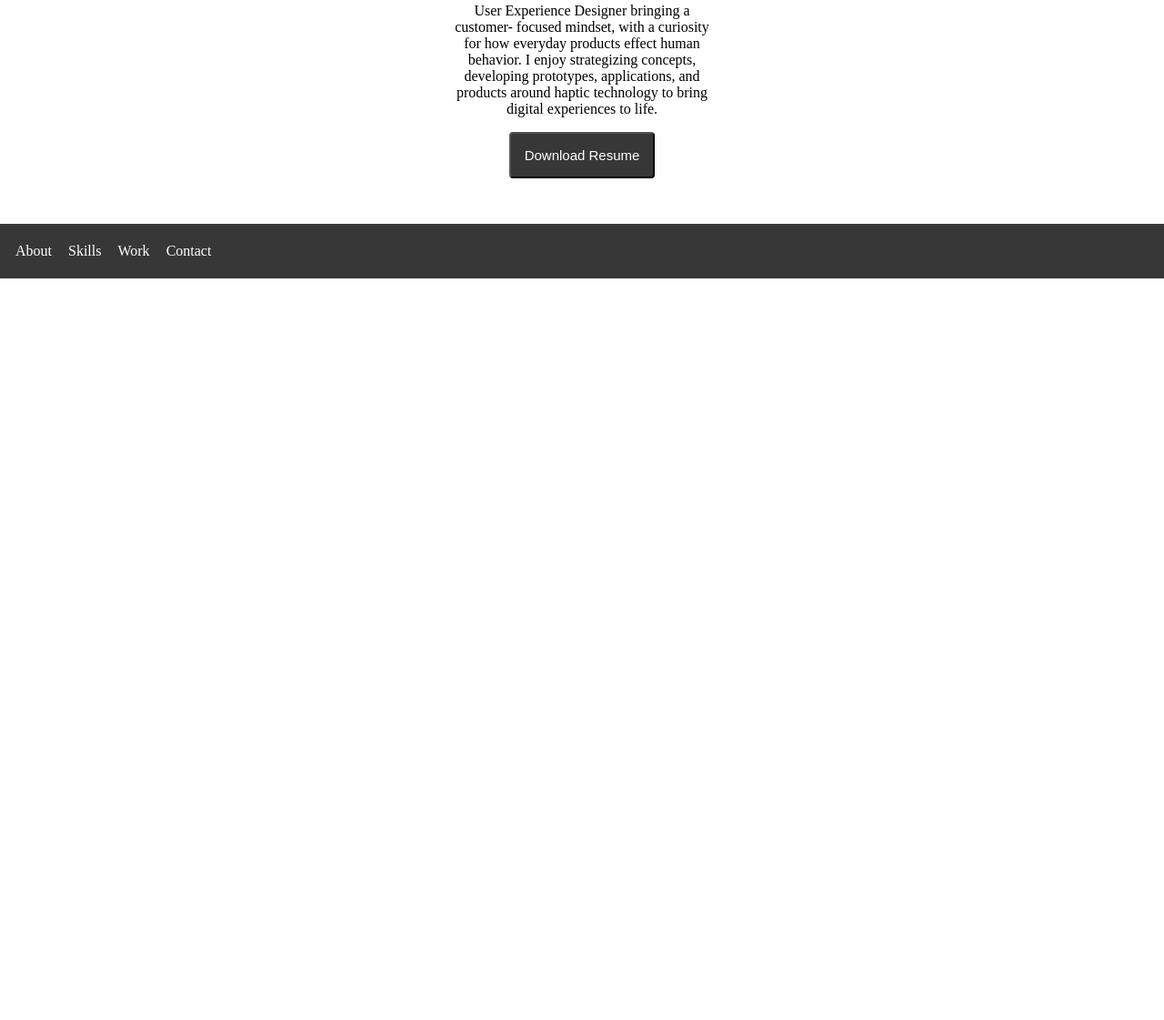
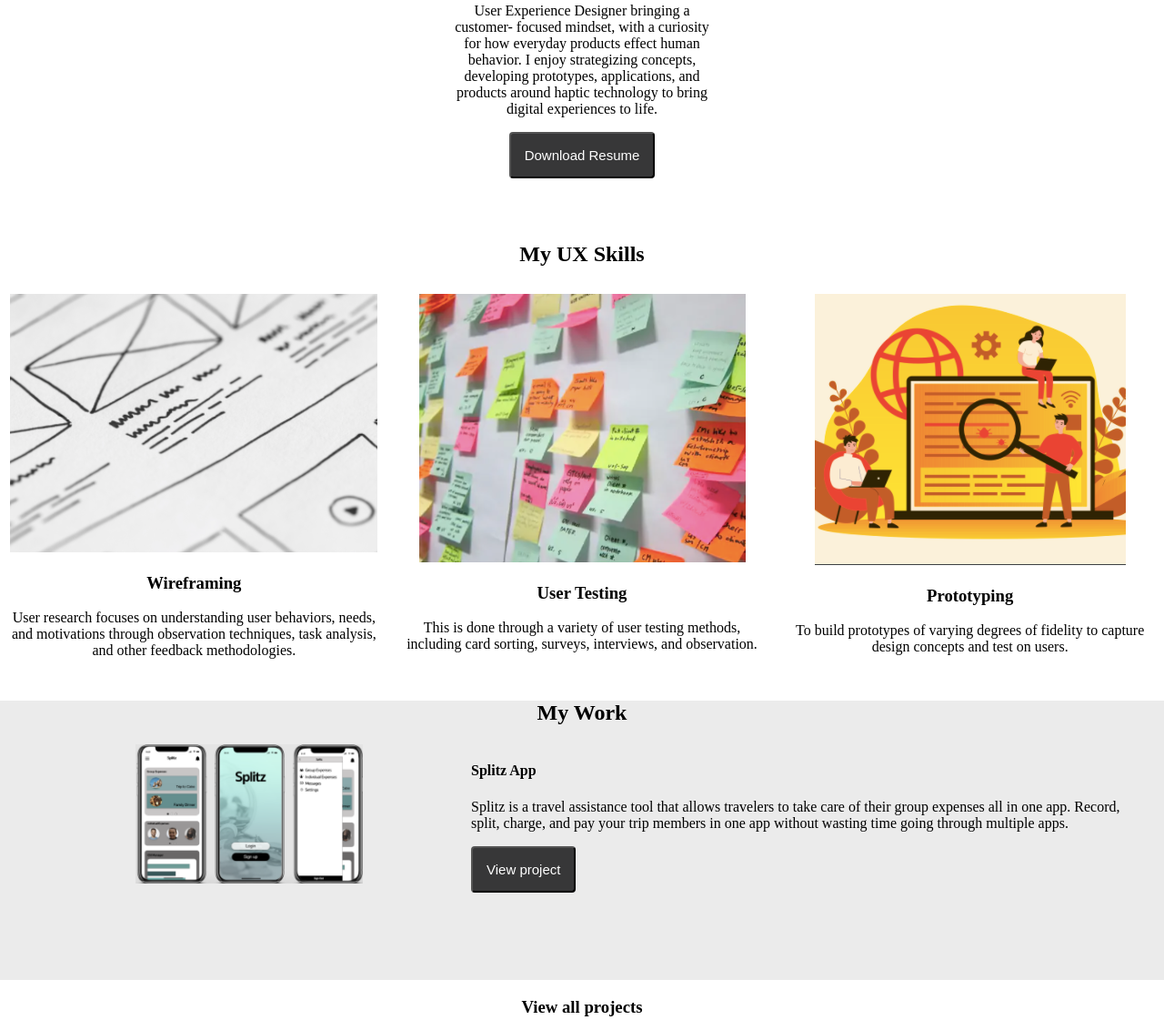
Before and after one commit to jessallred3122/UX_UI_HW_18, a plain HTML site: page index.html in a window 1280 px wide. Shown: the part 806-1927 px from the top of the page at 91% size. Before the commit the page ends 1112 px from the top, so only its background shows below. Drawn offline with Linux system fonts and the light colour scheme.

Commit message:
big update

```diff
--- a/css/style.css
+++ b/css/style.css
@@ -53,3 +53,55 @@ footer {
     display: inline-block;
     padding: 0px 7px;
   }
+  /* My UX Skills Section using CSS flex*/
+h1 {
+  text-align: center;
+}
+.flexContainer {
+  display: flex;
+  flex-direction: row;
+  text-align: center;
+}
+.flexContainer div {
+  width: 33%;
+  padding: 10px;
+  flex-direction: row;
+}
+/* My Work Section Constructed using CSS Grid*/
+.myWork {
+  padding: 60px 30px;
+  padding-top: 0;
+  background-color: #EBEBEB;
+}
+.workGrid {
+  display: grid;
+  grid-template-columns: 40% 60%;
+  grid-template-rows: 200px;
+  grid-template-areas:
+  "myArea"
+  ;
+}
+.workGrid img {
+  width: 100%;
+  max-width: 250px;
+  margin: 0 auto;
+  display: block;
+}
+.grid-container > div {
+  background-color: rgba(255, 255, 255, 0.8);
+  text-align: center;
+  padding: 20px 0;
+  font-size: px;
+}
+h3 {
+  text-align: center;
+}
+@media only screen and (max-width: 600){
+  .workGrid {
+    grid-template-rows: 200px;
+    grid-template-columns: 1fr;
+    grid-template-areas:
+    "myArea"
+    ;
+  }
+}
--- a/index.html
+++ b/index.html
@@ -21,6 +21,64 @@
                 <button>Download Resume</button>
             </div>
         </section>
+        <section class="mySkills">
+            <h1>
+                My UX Skills
+            </h1>
+            <div class="flexContainer">
+                <div>
+                    <img src="Images/wireframe.png">
+                    <h3>
+                        Wireframing
+                    </h3>
+                    <p>
+                        User research focuses on understanding user behaviors, needs, and motivations through observation techniques, task analysis, and other feedback methodologies.
+                    </p>
+                </div>
+                <div>
+                    <img src="Images/usertesting.png">
+                    <h3>
+                        User Testing
+                    </h3>
+                    <p>
+                        This is done through a variety of user testing methods, including card sorting, surveys, interviews, and observation.
+                    </p>
+                </div>
+                <div>
+                    <img src="Images/proto.png">
+                    <h3>
+                       Prototyping
+                    </h3>
+                    <p>
+                        To build prototypes of varying degrees of fidelity to capture design concepts and test on users.
+                    </p>
+                </div>
+            </div>
+        </section>
+        <section class="myWork">
+            <h1>
+                My Work
+            </h1>
+            <div class="workGrid">
+                <div>
+                    <img src="Images/mockups1.png">
+                </div>
+                <div>
+                    <h4>
+                        Splitz App
+                    </h4>
+                    <p>
+                        Splitz is a travel assistance tool that allows travelers to take care of their group expenses all in one app. Record, split, charge, and pay your trip members in one app without wasting time going through multiple apps.
+                    </p>
+                    <button>
+                        View project
+                    </button>
+                </div>
+            </div>
+        </section>
+        <h3>
+            View all projects
+        </h3>
                 <footer>
                     <ul>
                         <li>About</li>
```
Also changed, not shown: Images/Screen Shot 2022-02-24 at 10.33.53 PM.png (added), Images/mockupphone.png (added), Images/mockups1.png (added), Images/proto.png (added), Images/usertesting.png (added), Images/wireframe.png (added), 2 other files.
